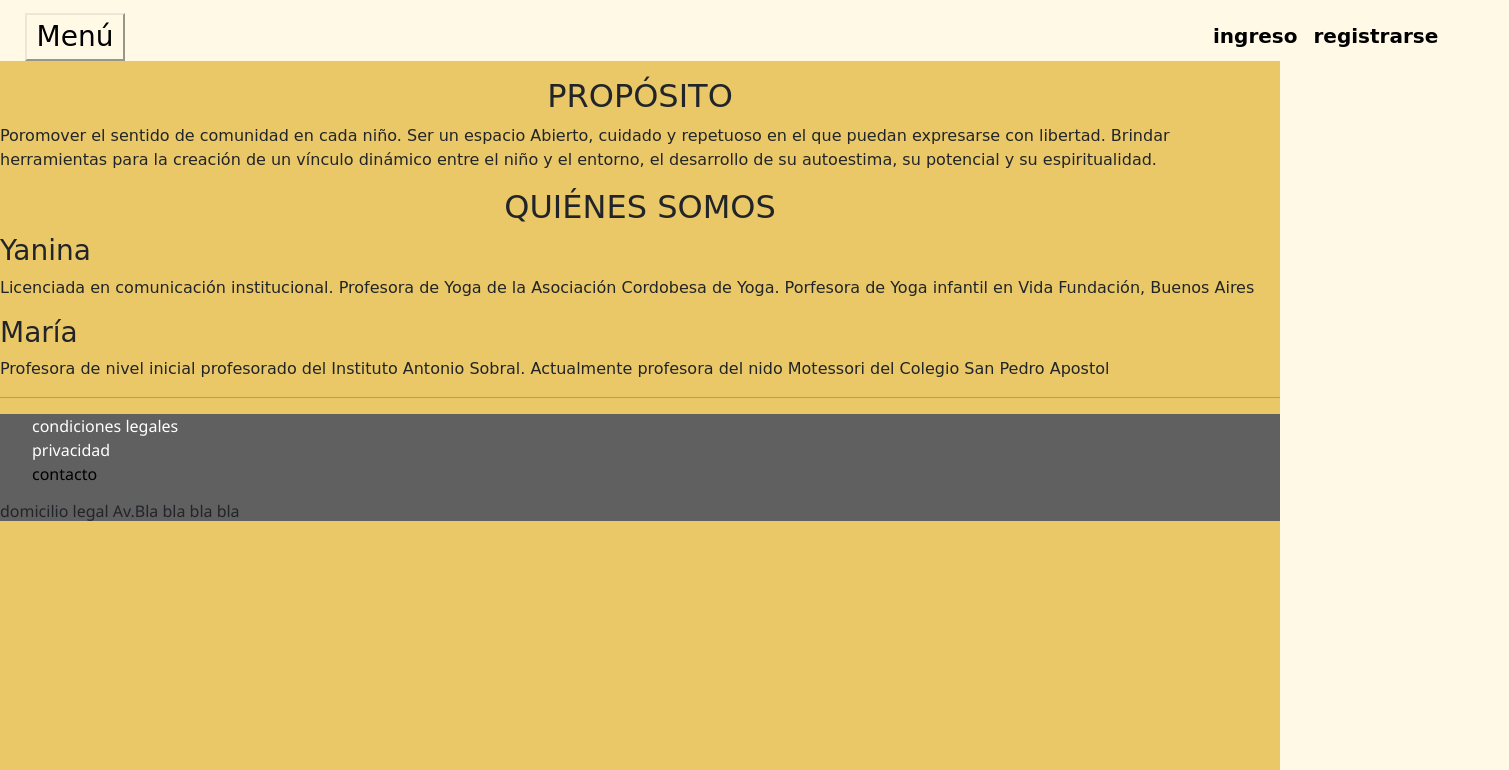
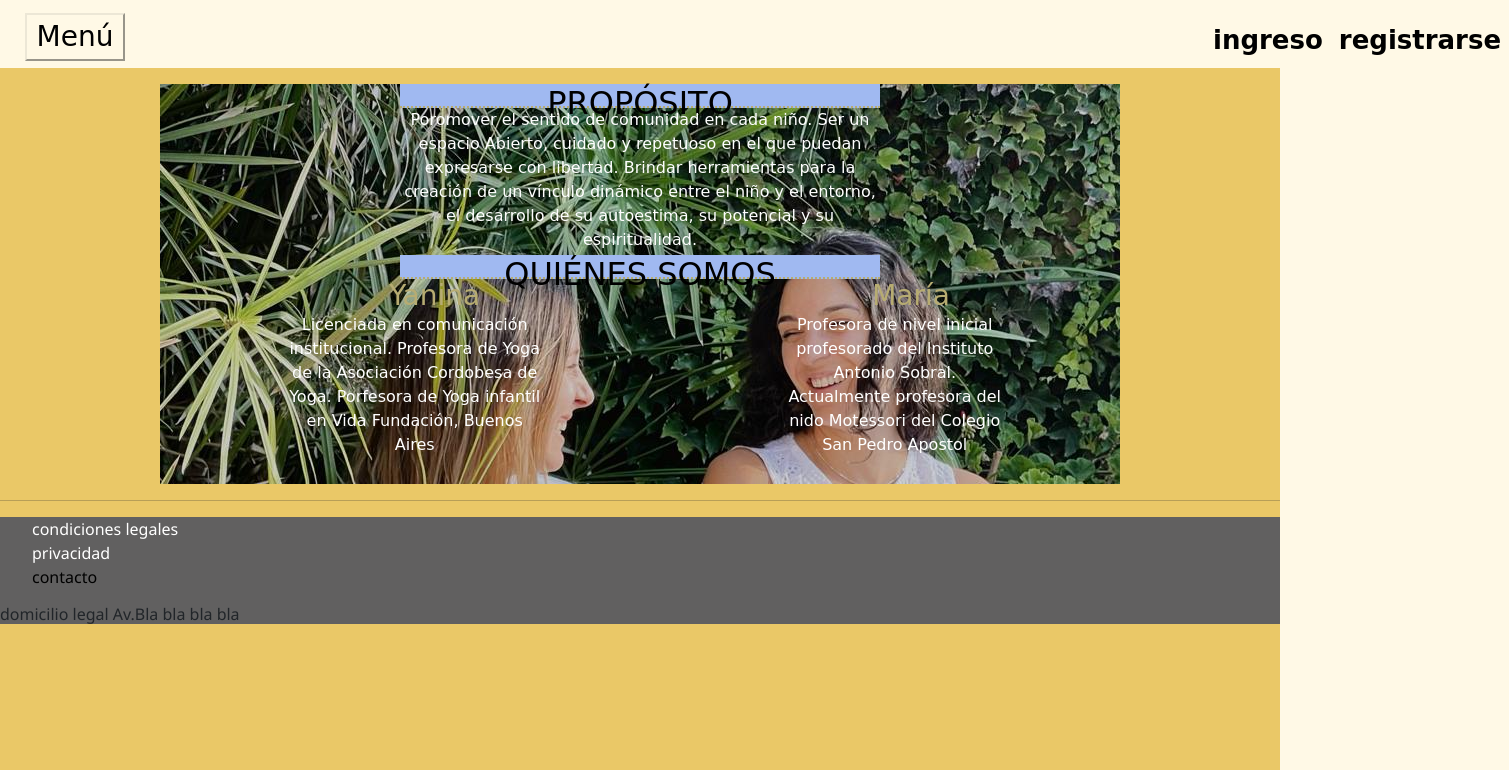
Before and after one commit to tomiarg/final2, a plain HTML site: page quienes.html in a window 1280 px wide. Shown: the part 30-800 px from the top of the page, 1509 px wide, since content can reach past the window. Drawn offline with nearby package versions, Linux system fonts and the light colour scheme; a web font is replaced by a local one.

Commit message:
arreglosF2

```diff
--- a/style.css
+++ b/style.css
@@ -61,18 +61,17 @@ img.redes{
 .redesLista li:first-child{
     margin-left: 94%;
 }
+div.p-2{
+    font-size: 26px;
+}
 div.p-2:last-of-type{
     margin-right:30px;
 }
 ul.dropdown-menu{
     font-size: 26px;
 }
-.redesLista li:first-child {
-    margin-left: 94%;
-  }
-  div a.ingreso {
-    margin-left: 1080px;
-  }
+
+
 /*menú desplegable izquierda*/
 
 button.dropown{
@@ -81,6 +80,7 @@ button.dropown{
     background-color: #FFF9E6;
     border-color: #ece7d6;
     margin-left: 25px;
+    margin-right: 1080px;
 }
 
 /*main*/
@@ -190,7 +190,70 @@ section.libros, section.productos{
 .card-img-top{
     height: 50%;
 }
-/*pestaña clases*/
+.card-text{
+    font-size: 20px;
+    font-weight: bold;
+}
+/*página Quienes Somos*/
+.bodyQuienes {
+    background-color: #A0B9F1;
+  }
+
+  .quienesSomos {
+    width: 75%;
+    height: 400px;
+    margin: 0 auto;
+    background-image: url(img/yaniymari.jpeg);
+    color: white;
+    text-align: center;
+  }
+
+  .proposito {
+    text-align: center;
+  }
+
+  .quienesTitulo {
+    background-color: #A0B9F1;
+    width: 50%;
+    height: 24px;
+    margin: 0 auto;
+    margin-top: 3px;
+    font-size: 12px;
+    border-bottom: dotted 2px #B7AC72;
+    color: black;
+  }
+
+  .quienesProfes {
+    display: -webkit-box;
+    display: -ms-flexbox;
+    display: flex;
+    -webkit-box-orient: horizontal;
+    -webkit-box-direction: normal;
+        -ms-flex-direction: row;
+            flex-direction: row;
+  }
+
+  .nombresQuienes {
+    color: #B7AC72;
+    display: -webkit-box;
+    display: -ms-flexbox;
+    display: flex;
+    -webkit-box-orient: horizontal;
+    -webkit-box-direction: normal;
+        -ms-flex-direction: row;
+            flex-direction: row;
+    width: 10%;
+    margin: 0 auto;
+    -webkit-box-align: center;
+        -ms-flex-align: center;
+            align-items: center;
+  }
+
+  article p {
+    width: 50%;
+    margin: 0 auto;
+  }
+  /*pestaña clases*/
 .bodyClases {
     background-color: #DC632C;
   }
@@ -221,9 +284,8 @@ section.libros, section.productos{
     background-repeat: no-repeat;
     background-size: cover;
   }
-
   /*contacto*/
-  .bodyContacto {
+.bodyContacto {
     background-color: #fff9e6;
   }
 
@@ -278,6 +340,8 @@ section.libros, section.productos{
             align-items: center;
   }
 
+
+
 @media screen and (max-width: 768px) {
     body{
         width: 100%;
@@ -295,6 +359,9 @@ section.libros, section.productos{
     }
     .redesLista li:first-child{
         margin-left: 40%;
+    }
+    button.dropown{
+        margin-right: 80px;
     }
 
 
```
Also changed, not shown: contacto.html (+2 -6 lines).
